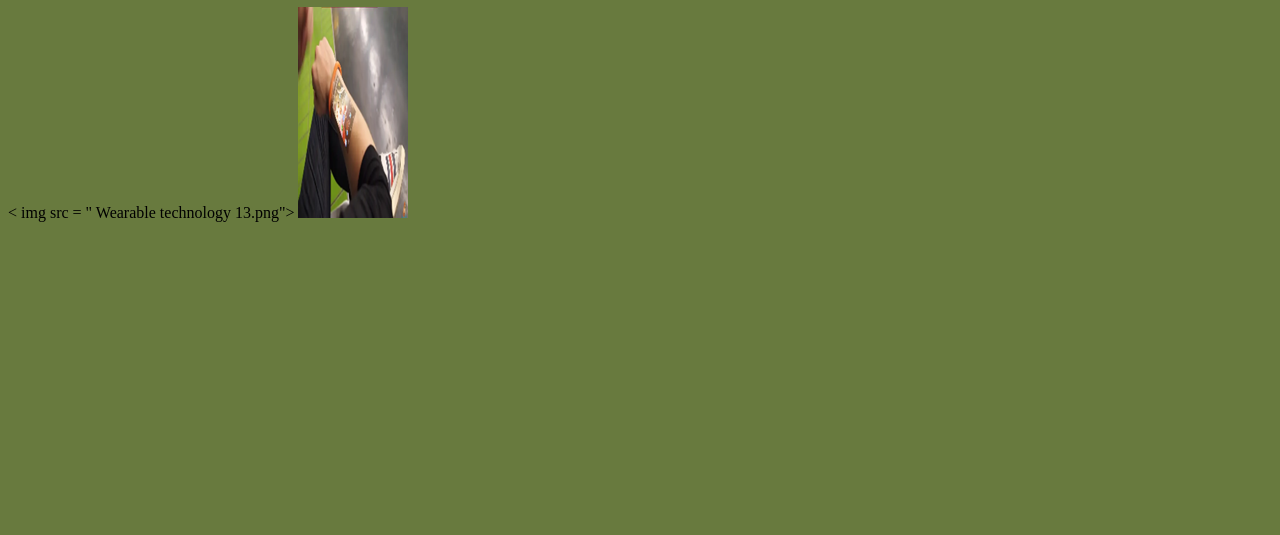
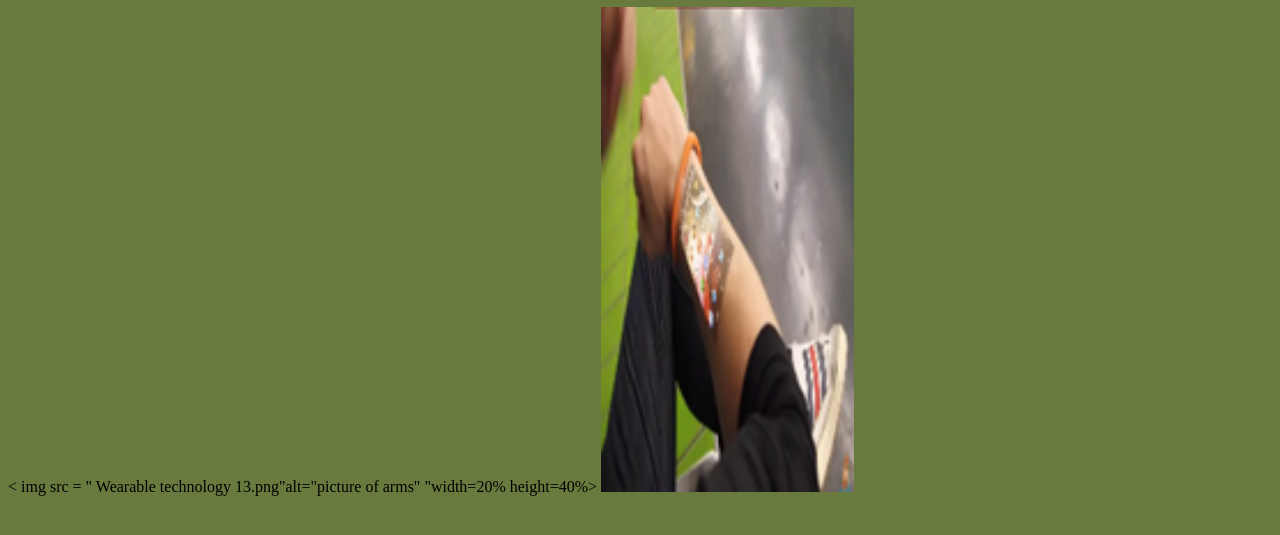
Before and after one commit to 11162822/11162822.github.co, a plain HTML site: page arms.html in a window 1280 px wide. Shown: the part 165-700 px from the top of the page. Drawn offline with Linux system fonts and the light colour scheme.

Commit message:
Update arms.html

```diff
--- a/arms.html
+++ b/arms.html
@@ -19,8 +19,8 @@
     <P>Hand based wearables like watches,bands, and jewellery-make up the primary wearables market at the moment, <br>
       But as these gadgets get more advanced and become smaller, some developers are looking to take then beyond the upper extremities to other parts of the body, <br>
       In fact, some of the most exciting and innovative developements are in happenng in products designed for the feet, </p>
-    < img src = " Wearable technology 13.png">
-    <img src = " Wearable technology 9.png">
+    < img src = " Wearable technology 13.png"alt="picture of arms" "width=20% height=40%>
+    <img src = " Wearable technology 9.png" alt = "picture of arms" width =20% height=40%>
 
   </body>
 </html>
```
